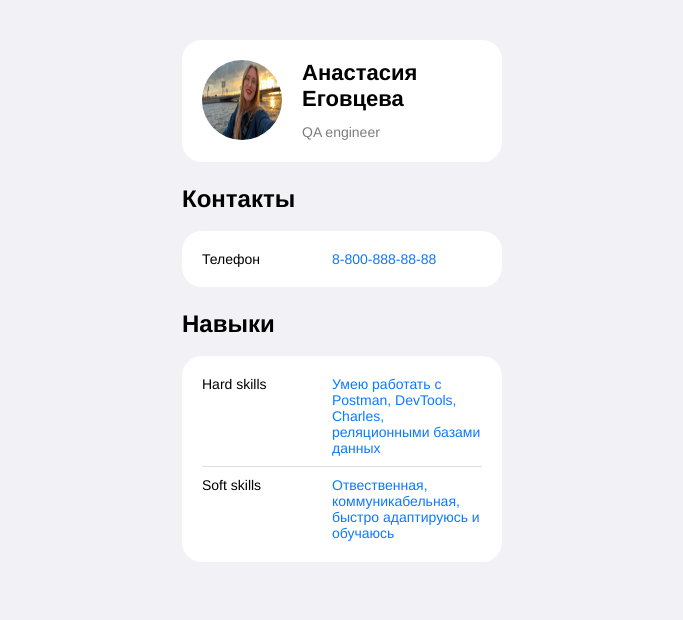
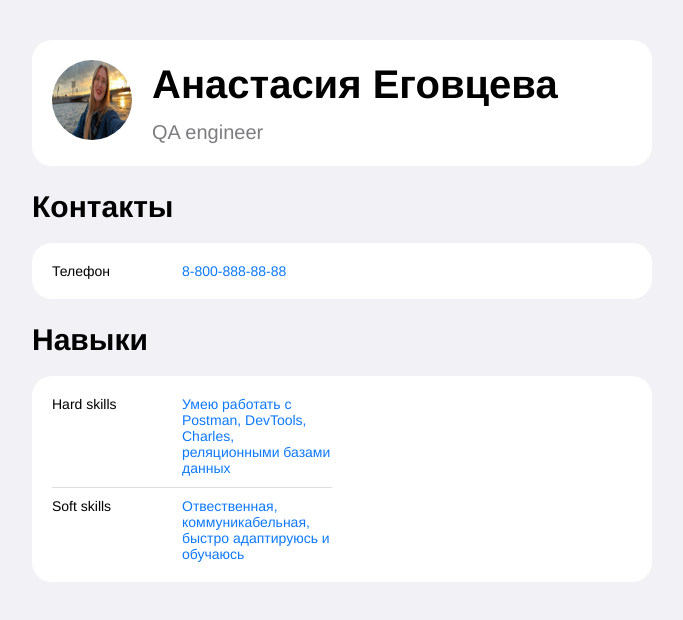
Before and after one commit to egovtseva/egovtseva.github.io, a plain HTML site: page index.html in a window 1280 px wide. Shown: the whole page, without its empty margins (298-981 px from the left). Drawn offline with Linux system fonts and the light colour scheme.

Commit message:
Update ios.css

```diff
--- a/ios.css
+++ b/ios.css
@@ -13,7 +13,7 @@ body {
   margin: 40px 0 20px 0;
   display: flex;
 
-  width: 320px;
+  width: 620px;
   column-gap: 20px;
   row-gap: 10px;
   border-radius: 20px;
@@ -36,7 +36,7 @@ body {
 .header__title {
   margin: 0;
   font-weight: 700;
-  font-size: 22px;
+  font-size: 40px;
   line-height: 1.2;
   font-family: "Helvetica Neue";
   align-items: center;
@@ -45,18 +45,18 @@ body {
 .header__subtitle {
   color: #7d7d7f;
   font-weight: 400;
-  font-size: 14px;
+  font-size: 20px;
   line-height: 1.4;
   margin: 0;
 }
 
 .links {
-  width: 320px;
+  width: 620px;
   margin-bottom: 20px;
 }
 
 .links__header {
-  font-size: 24px;
+  font-size: 30px;
   line-height: 1.4;
   margin: 0 0 15px 0;
   font-family: "Helvetica Neue";
```
